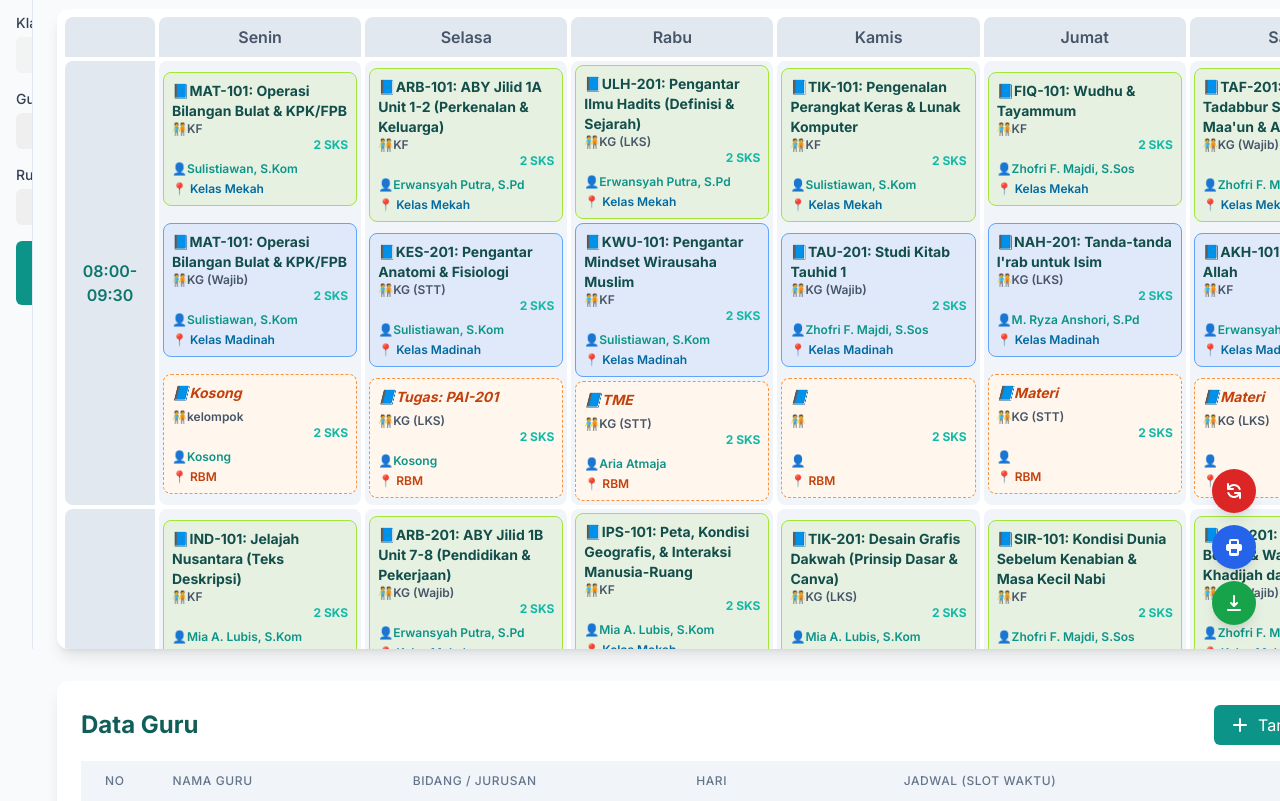
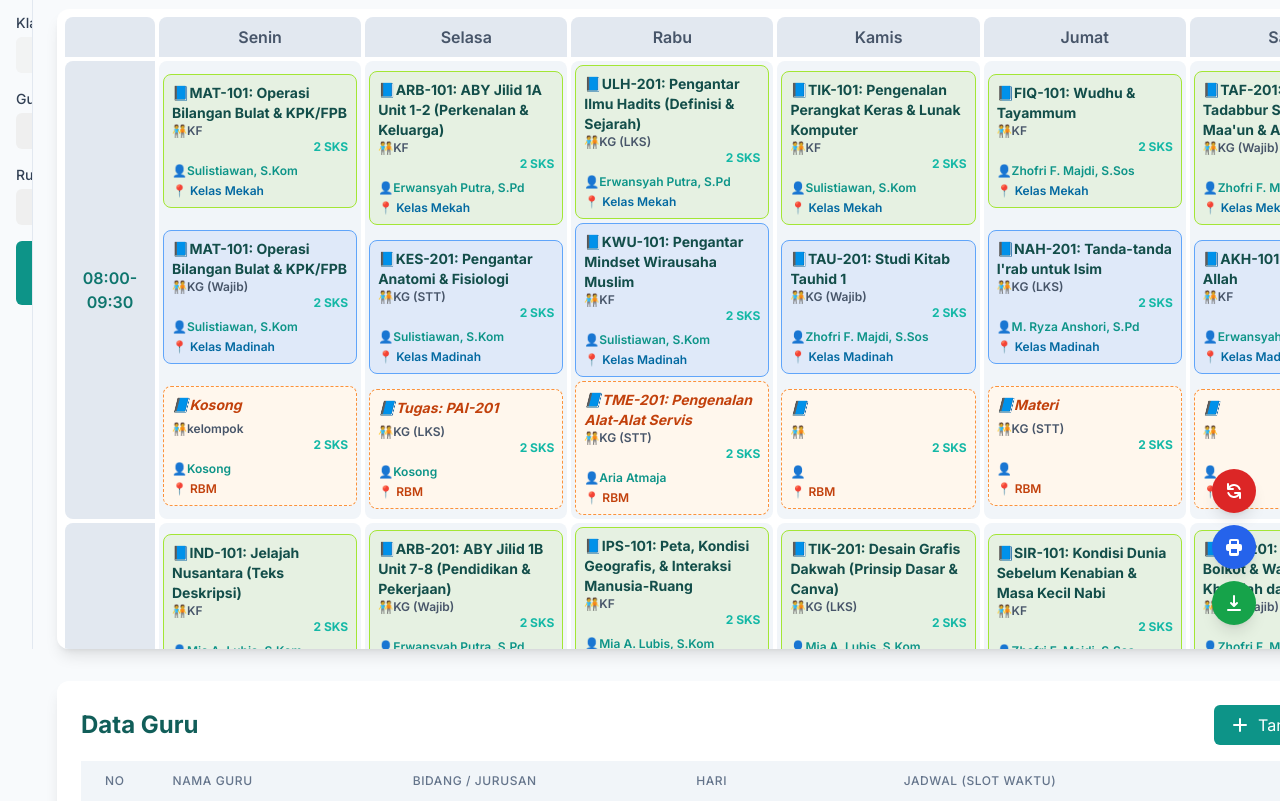
Before and after one commit to wansulistiawan/markaz, a plain HTML site: page index.html in a window 1280 px wide. Shown: the part 151-952 px from the top of the page. Drawn offline with nearby package versions, Linux system fonts and the light colour scheme.

Commit message:
Update index.html

```diff
--- a/index.html
+++ b/index.html
@@ -465,9 +465,9 @@
             // Rabu
             { day: "Rabu", time: "08:00-09:30", sks: 2, room: "Kelas Mekah", group: "KG", cluster: "LKS", subject: "ULH-201: Pengantar Ilmu Hadits (Definisi & Sejarah)", teacher: "Erwansyah Putra, S.Pd" },
             { day: "Rabu", time: "08:00-09:30", sks: 2, room: "Kelas Madinah", group: "KF", cluster: "", subject: "KWU-101: Pengantar Mindset Wirausaha Muslim", teacher: "Sulistiawan, S.Kom" },
-	    { day: "Rabu", time: "08:00-09:30", sks: 2, room: "RBM", group: "KG", cluster: "STT", subject: "TME", teacher: "Aria Atmaja" },
+	    { day: "Rabu", time: "08:00-09:30", sks: 2, room: "RBM", group: "KG", cluster: "STT", subject: "TME-201: Pengenalan Alat-Alat Servis", teacher: "Aria Atmaja" },
             { day: "Rabu", time: "10:00-11:30", sks: 2, room: "Kelas Mekah", group: "KF", cluster: "", subject: "IPS-101: Peta, Kondisi Geografis, & Interaksi Manusia-Ruang", teacher: "Mia A. Lubis, S.Kom" },
-            { day: "Rabu", time: "10:00-11:30", sks: 2, room: "Kelas Madinah", group: "KG", cluster: "STT", subject: "PANC-201: Implementasi nilai-nilai Pancasila Dalam Kehidupan", teacher: "Sulistiawan, S.Kom" },
+            { day: "Rabu", time: "10:00-11:30", sks: 2, room: "Kelas Madinah", group: "KG", cluster: "Wajib", subject: "PANC-201: Implementasi nilai-nilai Pancasila Dalam Kehidupan", teacher: "Sulistiawan, S.Kom" },
             { day: "Rabu", time: "11:30-12:15", sks: 1, room: "Kelas Mekah", group: "KF", cluster: "", subject: "ISTIRAHAT TIDUR SIANG", teacher: "" },
             { day: "Rabu", time: "11:30-12:15", sks: 1, room: "Kelas Madinah", group: "KG", cluster: "Wajib", subject: "ISTIRAHAT TIDUR SIANG", teacher: "" },
             { day: "Rabu", time: "13:00-14:30", sks: 2, room: "Kelas Mekah", group: "KG", cluster: "Wajib", subject: "ENG-201: Reading & Understanding Procedure Texts", teacher: "Ariyanti R. Siregar, S.Kom" },
@@ -478,10 +478,10 @@
             { day: "Kamis", time: "08:00-09:30", sks: 2, room: "Kelas Madinah", group: "KG", cluster: "Wajib", subject: "TAU-201: Studi Kitab Tauhid 1", teacher: "Zhofri F. Majdi, S.Sos" },
 	    { day: "Kamis", time: "08:00-09:30", sks: 2, room: "RBM", group: "", cluster: "", subject: "", teacher: "" },
             { day: "Kamis", time: "10:00-11:30", sks: 2, room: "Kelas Mekah", group: "KG (LKS)", cluster: "LKS", subject: "TIK-201: Desain Grafis Dakwah (Prinsip Dasar & Canva)", teacher: "Mia A. Lubis, S.Kom" },
-            { day: "Kamis", time: "10:00-11:30", sks: 2, room: "Kelas Madinah", group: "KG (STT)", cluster: "STT", subject: "TME-201: Alat-alat Servis", teacher: "Aria Atmaja" },
-	    { day: "Kamis", time: "10:00-11:30", sks: 2, room: "RBM", group: "KF", cluster: "Wajib", subject: "MAT-101", teacher: "Sulistiawan, S.Kom" },
-            { day: "Kamis", time: "11:30-12:15", sks: 1, room: "Kelas Mekah", group: "KG", cluster: "LKS", subject: "ISTIRAHAT TIDUR SIANG", teacher: "" },
-            { day: "Kamis", time: "11:30-12:15", sks: 1, room: "Kelas Madinah", group: "KG", cluster: "STT", subject: "ISTIRAHAT TIDUR SIANG", teacher: "" },
+            { day: "Kamis", time: "10:00-11:30", sks: 2, room: "Kelas Madinah", group: "KG (STT)", cluster: "STT", subject: "BIO-201: Sistem Gerak pada Manusia (Sendi & Otot) ", teacher: "Sulistiawan, S.Kom" },
+	    { day: "Kamis", time: "10:00-11:30", sks: 2, room: "RBM", group: "KF", cluster: "Wajib", subject: "Tugas: MAT-101", teacher: "Sulistiawan, S.Kom" },
+            { day: "Kamis", time: "11:30-12:15", sks: 1, room: "Kelas Mekah", group: "", cluster: "", subject: "ISTIRAHAT TIDUR SIANG", teacher: "" },
+            { day: "Kamis", time: "11:30-12:15", sks: 1, room: "Kelas Madinah", group: "", cluster: "", subject: "ISTIRAHAT TIDUR SIANG", teacher: "" },
             { day: "Kamis", time: "13:00-14:30", sks: 2, room: "Kelas Mekah", group: "KF", cluster: "", subject: "IPA-101: Ciri Makhluk Hidup & Klasifikasi Sederhana", teacher: "Ariyanti R. Siregar, S.Kom" },
             { day: "Kamis", time: "13:00-14:30", sks: 2, room: "Kelas Madinah", group: "KG", cluster: "Wajib", subject: "ULQ-201: Sejarah Penulisan & Pengumpulan Al-Qur'an", teacher: "Zhofri F. Majdi, S.Sos" },
 
@@ -496,16 +496,16 @@
             // Sabtu
             { day: "Sabtu", time: "08:00-09:30", sks: 2, room: "Kelas Mekah", group: "KG", cluster: "Wajib", subject: "TAF-201: Tafsir & Tadabbur Surat Al-Maa'un & Al-Kafirun", teacher: "Zhofri F. Majdi, S.Sos" },
             { day: "Sabtu", time: "08:00-09:30", sks: 2, room: "Kelas Madinah", group: "KF", cluster: "", subject: "AKH-101: Adab Kepada Allah", teacher: "Erwansyah Putra, S.Pd" },
-            { day: "Sabtu", time: "08:00-09:30", sks: 2, room: "RBM", group: "KG", cluster: "LKS", subject: "Materi", teacher: "" },
+            { day: "Sabtu", time: "08:00-09:30", sks: 2, room: "RBM", group: "", cluster: "", subject: "", teacher: "" },
             { day: "Sabtu", time: "10:00-11:30", sks: 2, room: "Kelas Mekah", group: "KG", cluster: "Wajib", subject: "SIR-201: Peristiwa Boikot & Wafatnya Khadijah dan Abu Thalib", teacher: "Zhofri F. Majdi, S.Sos" },
             { day: "Sabtu", time: "10:00-11:30", sks: 2, room: "Kelas Madinah", group: "KF", cluster: "", subject: "IPA-101: Ciri Makhluk Hidup & Klasifikasi Sederhana ", teacher: "Mia A. Lubis, S.Kom" },
-            { day: "Sabtu", time: "10:00-11:30", sks: 2, room: "RBM", group: "KG", cluster: "STT", subject: "Materi", teacher: "" },
+            { day: "Sabtu", time: "10:00-11:30", sks: 2, room: "RBM", group: "", cluster: "", subject: "", teacher: "" },
             { day: "Sabtu", time: "11:30-12:15", sks: 1, room: "Kelas Mekah", group: "KF", cluster: "", subject: "ISTIRAHAT TIDUR SIANG", teacher: "" },
             { day: "Sabtu", time: "11:30-12:15", sks: 1, room: "Kelas Madinah", group: "KG", cluster: "LKS", subject: "ISTIRAHAT TIDUR SIANG", teacher: "" },
             { day: "Sabtu", time: "11:30-12:15", sks: 1, room: "RBM", group: "KG", cluster: "STT", subject: "ISTIRAHAT TIDUR SIANG", teacher: "" },
             { day: "Sabtu", time: "13:00-14:30", sks: 2, room: "Kelas Mekah", group: "KG", cluster: "LKS", subject: "SHR-201: Tasrif Ishtilahi Fi'il Tsulatsi Mujarrad (Wazan 1-3)", teacher: "Zhofri F. Majdi, S.Sos" },
             { day: "Sabtu", time: "13:00-14:30", sks: 2, room: "Kelas Madinah", group: "KF", cluster: "", subject: "NAH-101: Pengenalan Kalimat (Jumlah Mufidah) & Jenis Kata", teacher: "Mahadi Sentosa, S.Sos" },
-            { day: "Sabtu", time: "13:00-14:30", sks: 2, room: "RBM", group: "KG", cluster: "STT", subject: "IPA-201ex: Pembagian IPA (Fisika, Kimia, Biologi)", teacher: "Sulistiawan, S.Kom" },
+            { day: "Sabtu", time: "13:00-14:30", sks: 2, room: "RBM", group: "KG", cluster: "STT", subject: "FIS-201: Listrik Statis & Dinamis (Dasar)", teacher: "Sulistiawan, S.Kom" },
         ];
 
         const defaultTeachers = [
```
